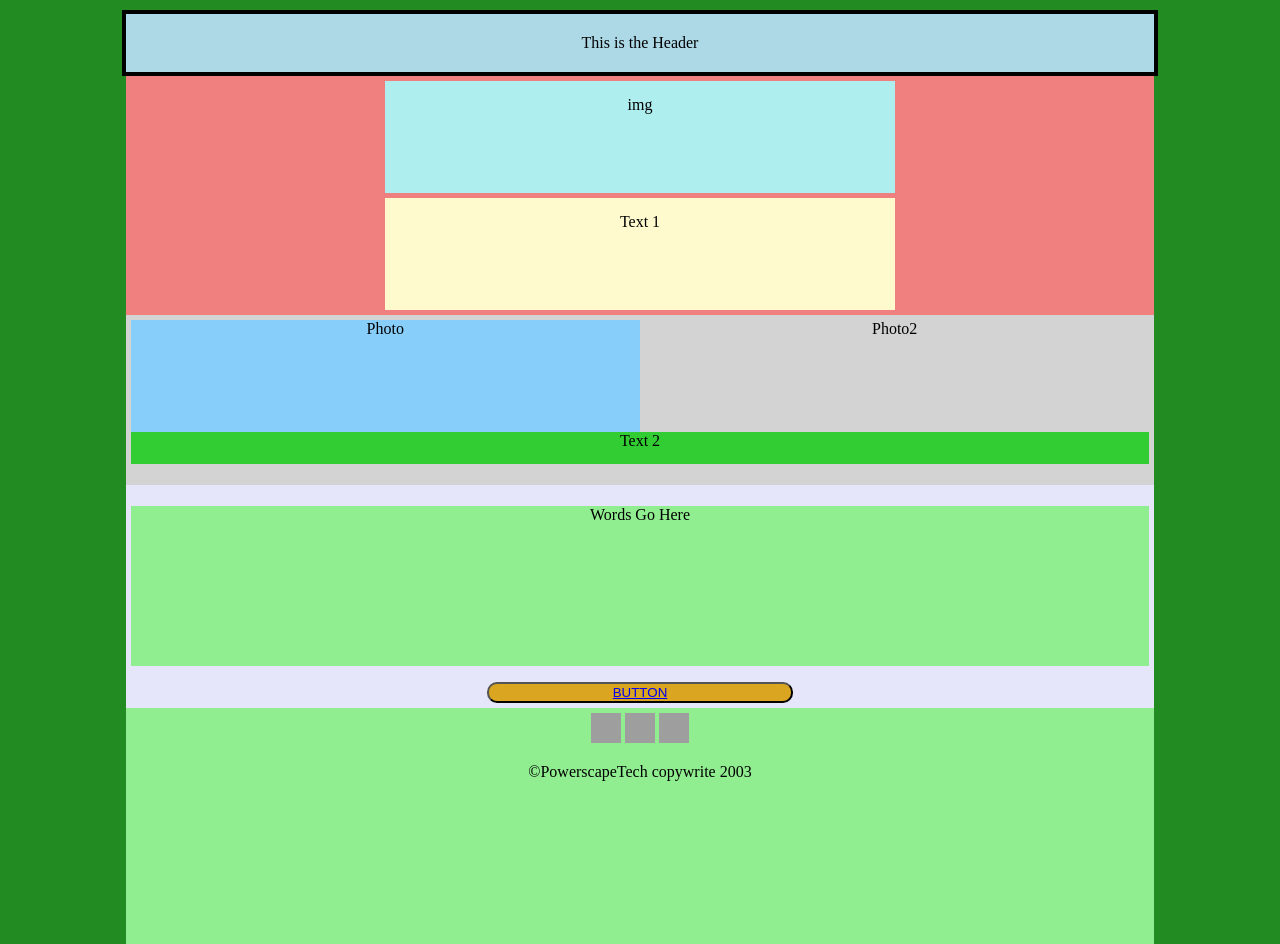
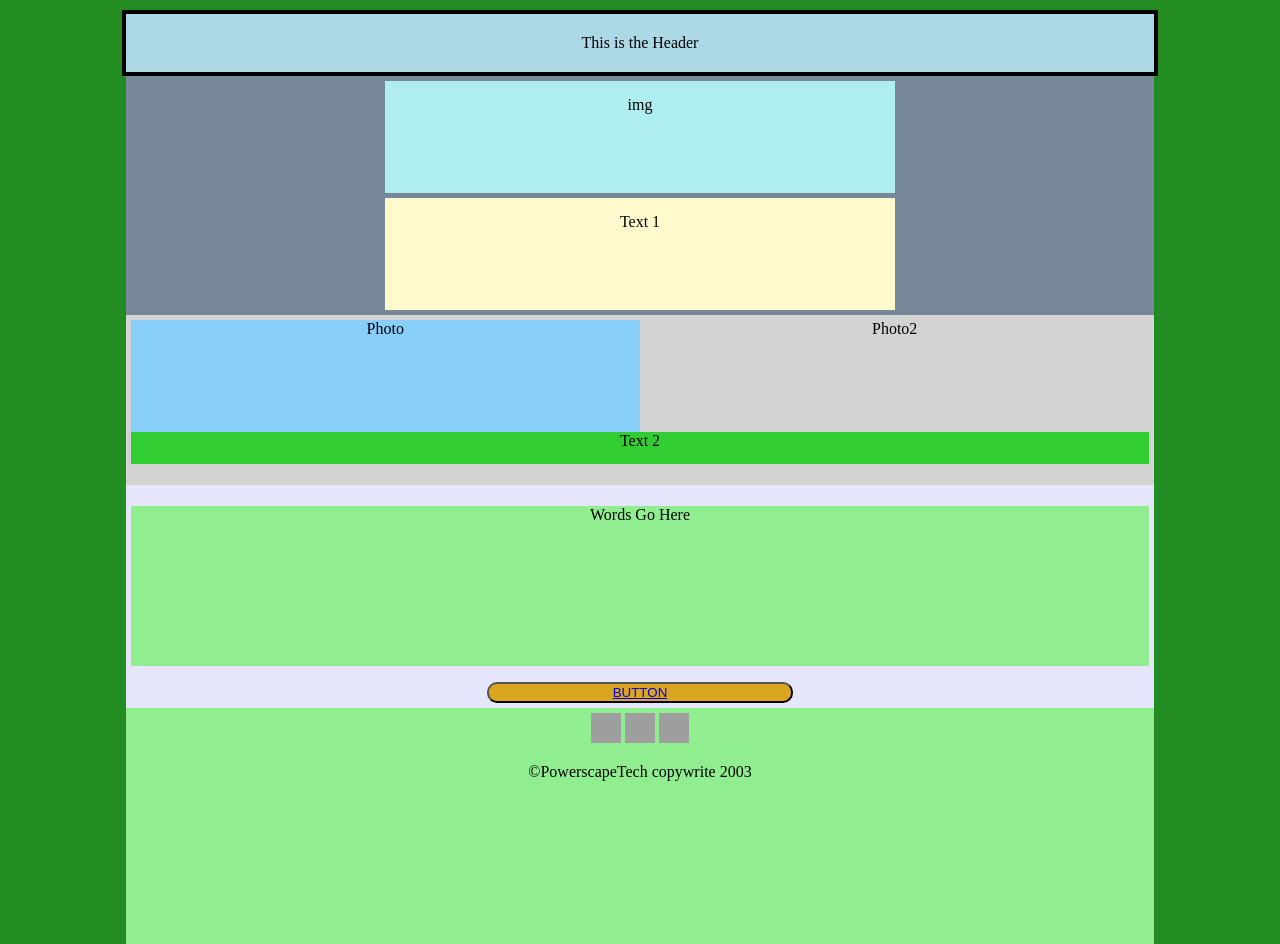
Before and after one commit to geekwise-george-lopez/layout_a, a plain HTML site: page index.html in a window 1280 px wide. Drawn offline with Linux system fonts and the light colour scheme; grey boxes are pictures that could not be loaded.

Commit message:
Updated Style

```diff
--- a/css/style.css
+++ b/css/style.css
@@ -29,7 +29,7 @@ header{
 
 }
 .boxes{
-    background-color: lightcoral;
+    background-color: lightslategray;
     margin:0 auto;
     width:90%;
     text-align: center;
```
